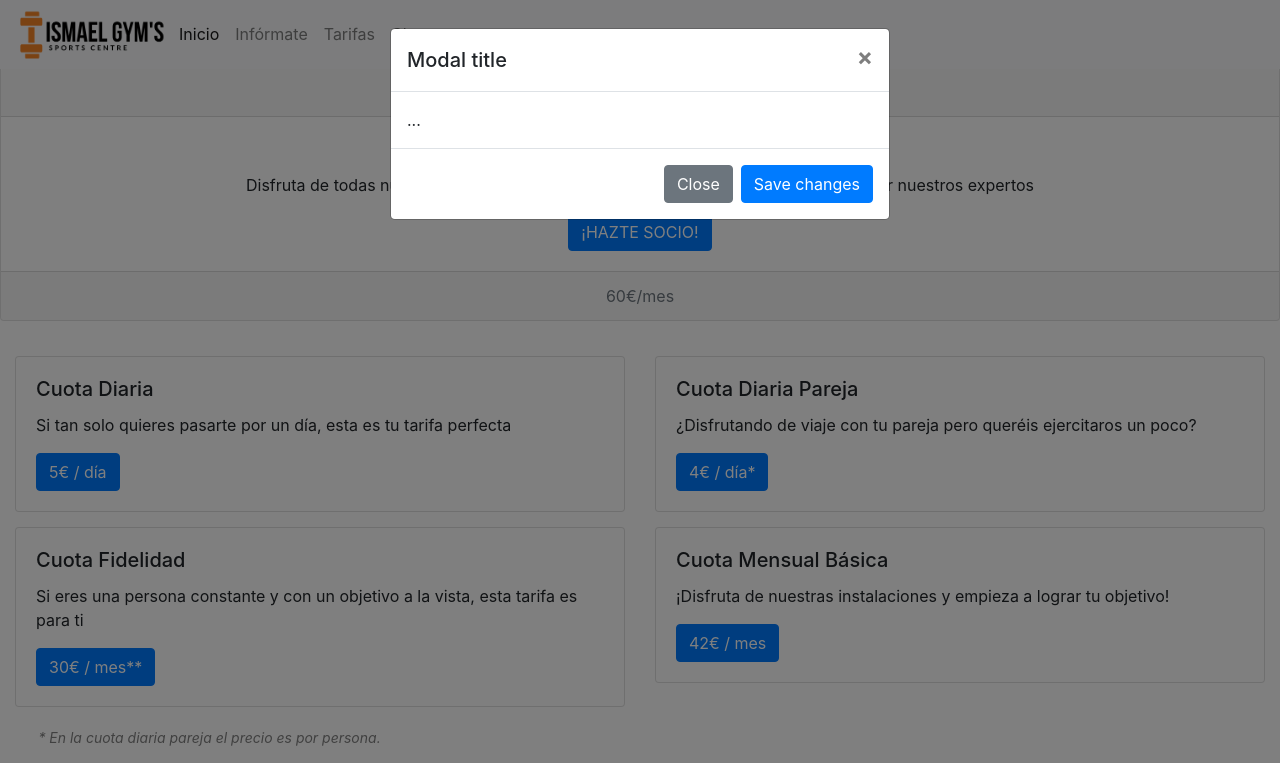
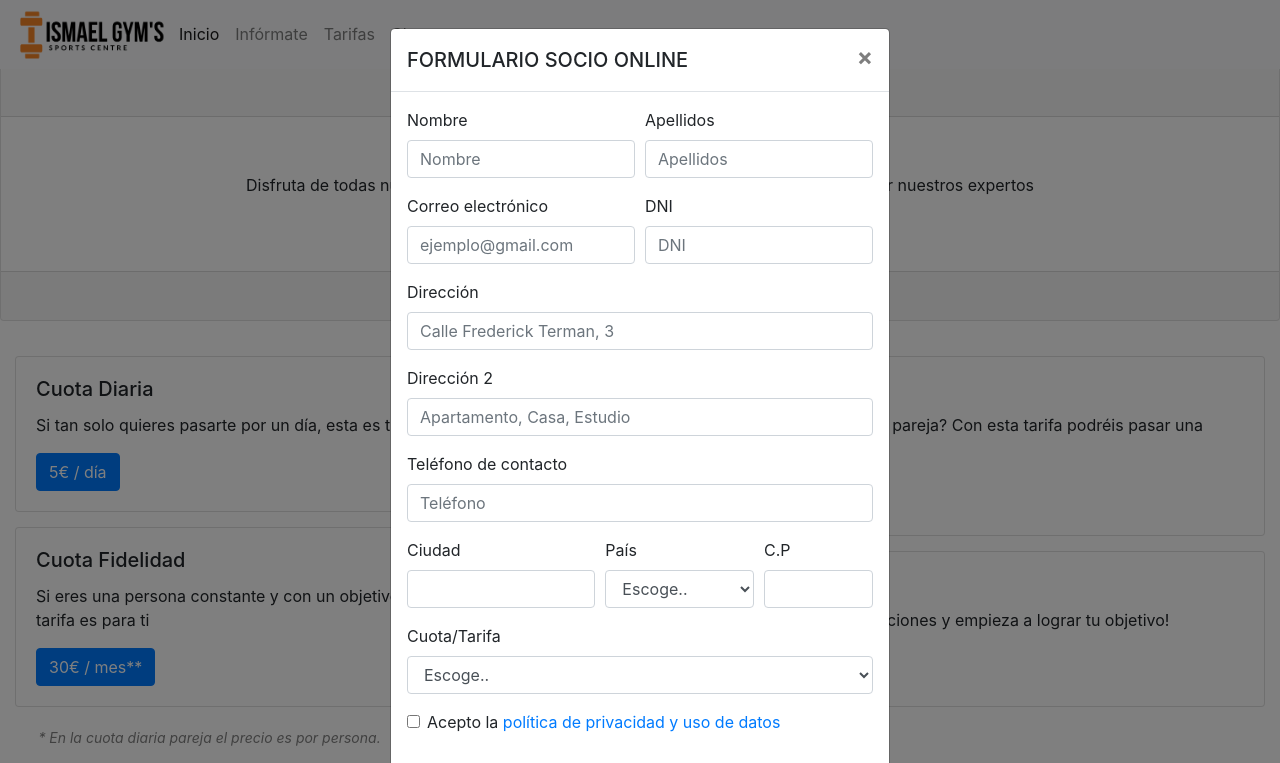
Before and after one commit to ismaelpacheco13/ismael-gym-LM, a plain HTML site: page tarifas.html in a window 1280 px wide. Both pictures are taken after a click on the button "¡HAZTE SOCIO!". Shown: the top 763 px of the page. Drawn offline with nearby package versions, Linux system fonts and the light colour scheme.

Commit message:
Version 1.9

```diff
--- a/tarifas.html
+++ b/tarifas.html
@@ -46,7 +46,7 @@
   <div class="card-body">
     <h5 class="card-title">Cuota Mensual Pareja</h5>
     <p class="card-text">Disfruta de todas nuestras instalaciones además de asesoramiento personalizado por nuestros expertos</p>
-    <button type="button" class="btn btn-primary" data-toggle="modal" data-target="#mensualPareja">¡HAZTE SOCIO!</button>
+    <button type="button" class="btn btn-warning" data-toggle="modal" data-target="#modalSocio">¡HAZTE SOCIO!</button>
   </div>
   <div class="card-footer text-muted">
     60€/mes
@@ -59,14 +59,14 @@
       <div class="card-body">
         <h5 class="card-title">Cuota Diaria</h5>
         <p class="card-text">Si tan solo quieres pasarte por un día, esta es tu tarifa perfecta</p>
-        <button type="button" class="btn btn-primary" data-toggle="modal" data-target="#cuotaDiaria">5€ / día</button>
+        <button type="button" class="btn btn-primary" data-toggle="modal" data-target="#modalSocio">5€ / día</button>
       </div>
     </div>
     <div id="carta" class="card">
       <div class="card-body">
         <h5 class="card-title">Cuota Fidelidad</h5>
-        <p class="card-text">Si eres una persona constante y con un objetivo a la vista, esta tarifa es para ti</p>
-        <button type="button" class="btn btn-primary" data-toggle="modal" data-target="#cuotaFidelidad">30€ / mes**</button>
+        <p class="card-text">Si eres una persona constante y con un objetivo en el punto de mira, esta tarifa es para ti</p>
+        <button type="button" class="btn btn-primary" data-toggle="modal" data-target="#modalSocio">30€ / mes**</button>
       </div>
     </div>
   </div>
@@ -74,115 +74,104 @@
     <div id="carta" class="card">
       <div class="card-body">
         <h5 class="card-title">Cuota Diaria Pareja</h5>
-        <p class="card-text">¿Disfrutando de viaje con tu pareja pero queréis ejercitaros un poco?</p>
-        <button type="button" class="btn btn-primary" data-toggle="modal" data-target="#cuotaDiariaPareja">4€ / día*</button>
+        <p class="card-text">¿Disfrutando de viaje con tu pareja? Con esta tarifa podréis pasar una tarde de deporte juntos</p>
+        <button type="button" class="btn btn-primary" data-toggle="modal" data-target="#modalSocio">4€ / día*</button>
       </div>
     </div>
     <div id="carta" class="card">
       <div class="card-body">
         <h5 class="card-title">Cuota Mensual Básica</h5>
         <p class="card-text">¡Disfruta de nuestras instalaciones y empieza a lograr tu objetivo!</p>
-        <button type="button" class="btn btn-primary" data-toggle="modal" data-target="#cuotaMensualBasica">42€ / mes</button>
+        <button type="button" class="btn btn-primary" data-toggle="modal" data-target="#modalSocio">42€ / mes</button>
       </div>
     </div>
   </div>
 </div>
 
-   <div class="modal fade" id="mensualPareja" tabindex="-1" role="dialog" aria-labelledby="exampleModalLabel" aria-hidden="true">
+   <div class="modal fade" id="modalSocio" tabindex="-1" role="dialog" aria-labelledby="exampleModalLabel" aria-hidden="true">
   <div class="modal-dialog" role="document">
     <div class="modal-content">
       <div class="modal-header">
-        <h5 class="modal-title" id="exampleModalLabel">Modal title</h5>
+        <h5 class="modal-title" id="exampleModalLabel">FORMULARIO SOCIO ONLINE</h5>
         <button type="button" class="close" data-dismiss="modal" aria-label="Close">
           <span aria-hidden="true">&times;</span>
         </button>
       </div>
       <div class="modal-body">
-        ...
+        <form>
+  <div class="form-row">
+    <div class="form-group col-md-6">
+      <label for="inputEmail4">Nombre</label>
+      <input type="name" class="form-control" id="inputName4" placeholder="Nombre">
+    </div>
+    <div class="form-group col-md-6">
+      <label for="inputPassword4">Apellidos</label>
+      <input type="surname" class="form-control" id="inputSurname4" placeholder="Apellidos">
+    </div>
+    <div class="form-group col-md-6">
+      <label for="inputPassword4">Correo electrónico</label>
+      <input type="email" class="form-control" id="inputEmail4" placeholder="ejemplo@gmail.com">
+    </div>
+    <div class="form-group col-md-6">
+      <label for="inputPassword4">DNI</label>
+      <input type="dni" class="form-control" id="inputDni4" placeholder="DNI">
+    </div>
+  </div>
+  <div class="form-group">
+    <label for="inputAddress">Dirección</label>
+    <input type="text" class="form-control" id="inputAddress" placeholder="Calle Frederick Terman, 3">
+  </div>
+  <div class="form-group">
+    <label for="inputAddress2">Dirección 2</label>
+    <input type="text" class="form-control" id="inputAddress2" placeholder="Apartamento, Casa, Estudio">
+  </div>
+  <div class="form-group">
+    <label for="inputAddress2">Teléfono de contacto</label>
+    <input type="text" class="form-control" id="inputPhoneNumber" placeholder="Teléfono">
+  </div>
+  <div class="form-row">
+    <div class="form-group col-md-5">
+      <label for="inputCity">Ciudad</label>
+      <input type="text" class="form-control" id="inputCity">
+    </div>
+    <div class="form-group col-md-4">
+      <label for="inputState">País</label>
+      <select id="inputState" class="form-control">
+        <option selected>Escoge..</option>
+        <option>España</option>
+        <option>Francia</option>
+        <option>Portugal</option>
+      </select>
+    </div>
+    <div class="form-group col-md-3">
+      <label for="inputZip">C.P</label>
+      <input type="text" class="form-control" id="inputZip">
+    </div>
+  </div>
+  <div class="form-group">
+    <label for="inputFee">Cuota/Tarifa</label>
+      <select id="inputFee" class="form-control">
+        <option selected>Escoge..</option>
+        <option>Mensual Pareja</option>
+        <option>Diaria</option>
+        <option>Diaria Pareja</option>
+        <option>Fidelidad</option>
+        <option>Mensual Básica</option>
+      </select>
+  </div>
+  <div class="form-group">
+    <div class="form-check">
+      <input class="form-check-input" type="checkbox" id="gridCheck">
+      <label class="form-check-label" for="gridCheck">
+        Acepto la <a href="privacidad-y-uso-de-datos.pdf" target="_blank">política de privacidad y uso de datos</a>
+      </label>
+    </div>
+  </div>
+</form>
       </div>
       <div class="modal-footer">
-        <button type="button" class="btn btn-secondary" data-dismiss="modal">Close</button>
-        <button type="button" class="btn btn-primary">Save changes</button>
-      </div>
-    </div>
-  </div>
-</div>
-
-  <div class="modal fade" id="cuotaDiaria" tabindex="-1" role="dialog" aria-labelledby="exampleModalLabel" aria-hidden="true">
-  <div class="modal-dialog" role="document">
-    <div class="modal-content">
-      <div class="modal-header">
-        <h5 class="modal-title" id="exampleModalLabel">Modal title</h5>
-        <button type="button" class="close" data-dismiss="modal" aria-label="Close">
-          <span aria-hidden="true">&times;</span>
-        </button>
-      </div>
-      <div class="modal-body">
-        ...
-      </div>
-      <div class="modal-footer">
-        <button type="button" class="btn btn-secondary" data-dismiss="modal">Close</button>
-        <button type="button" class="btn btn-primary">Save changes</button>
-      </div>
-    </div>
-  </div>
-</div>
-
-  <div class="modal fade" id="cuotaDiariaPareja" tabindex="-1" role="dialog" aria-labelledby="exampleModalLabel" aria-hidden="true">
-  <div class="modal-dialog" role="document">
-    <div class="modal-content">
-      <div class="modal-header">
-        <h5 class="modal-title" id="exampleModalLabel">Modal title</h5>
-        <button type="button" class="close" data-dismiss="modal" aria-label="Close">
-          <span aria-hidden="true">&times;</span>
-        </button>
-      </div>
-      <div class="modal-body">
-        ...
-      </div>
-      <div class="modal-footer">
-        <button type="button" class="btn btn-secondary" data-dismiss="modal">Close</button>
-        <button type="button" class="btn btn-primary">Save changes</button>
-      </div>
-    </div>
-  </div>
-</div>
-
-  <div class="modal fade" id="cuotaFidelidad" tabindex="-1" role="dialog" aria-labelledby="exampleModalLabel" aria-hidden="true">
-  <div class="modal-dialog" role="document">
-    <div class="modal-content">
-      <div class="modal-header">
-        <h5 class="modal-title" id="exampleModalLabel">Modal title</h5>
-        <button type="button" class="close" data-dismiss="modal" aria-label="Close">
-          <span aria-hidden="true">&times;</span>
-        </button>
-      </div>
-      <div class="modal-body">
-        ...
-      </div>
-      <div class="modal-footer">
-        <button type="button" class="btn btn-secondary" data-dismiss="modal">Close</button>
-        <button type="button" class="btn btn-primary">Save changes</button>
-      </div>
-    </div>
-  </div>
-</div>
-
-  <div class="modal fade" id="cuotaMensualBasica" tabindex="-1" role="dialog" aria-labelledby="exampleModalLabel" aria-hidden="true">
-  <div class="modal-dialog" role="document">
-    <div class="modal-content">
-      <div class="modal-header">
-        <h5 class="modal-title" id="exampleModalLabel">Modal title</h5>
-        <button type="button" class="close" data-dismiss="modal" aria-label="Close">
-          <span aria-hidden="true">&times;</span>
-        </button>
-      </div>
-      <div class="modal-body">
-        ...
-      </div>
-      <div class="modal-footer">
-        <button type="button" class="btn btn-secondary" data-dismiss="modal">Close</button>
-        <button type="button" class="btn btn-primary">Save changes</button>
+        <button type="button" class="btn btn-secondary" data-dismiss="modal">Cerrar</button>
+        <button type="submit" class="btn btn-primary">Enviar</button>
       </div>
     </div>
   </div>
@@ -190,7 +179,7 @@
 
    <div id="anotaciones">
        <p><i>* En la cuota diaria pareja el precio es por persona.<br><br>
-       ** En la cuota fidelidad se debe aceptar un compromiso de permanencia de 6 meses, en caso de pedir la baja antes de ese tiempo se deberá pagar una cuantía que variará entre los 50€ y 100€ en función de los meses restantes para finalizar la permanencia.</i></p>
+       ** En la cuota fidelidad se debe aceptar un compromiso de permanencia de 6 meses, en caso de pedir la baja antes de ese tiempo se deberá pagar una cuantía que variará entre los 50€ y 100€ en función de los meses restantes para la finalización de la permanencia.</i></p>
    </div>
 
     <div class="mt-5 pt-5 pb-5 footer">
```
Also changed, not shown: index.html (+0 -21 lines), 1 other file.
